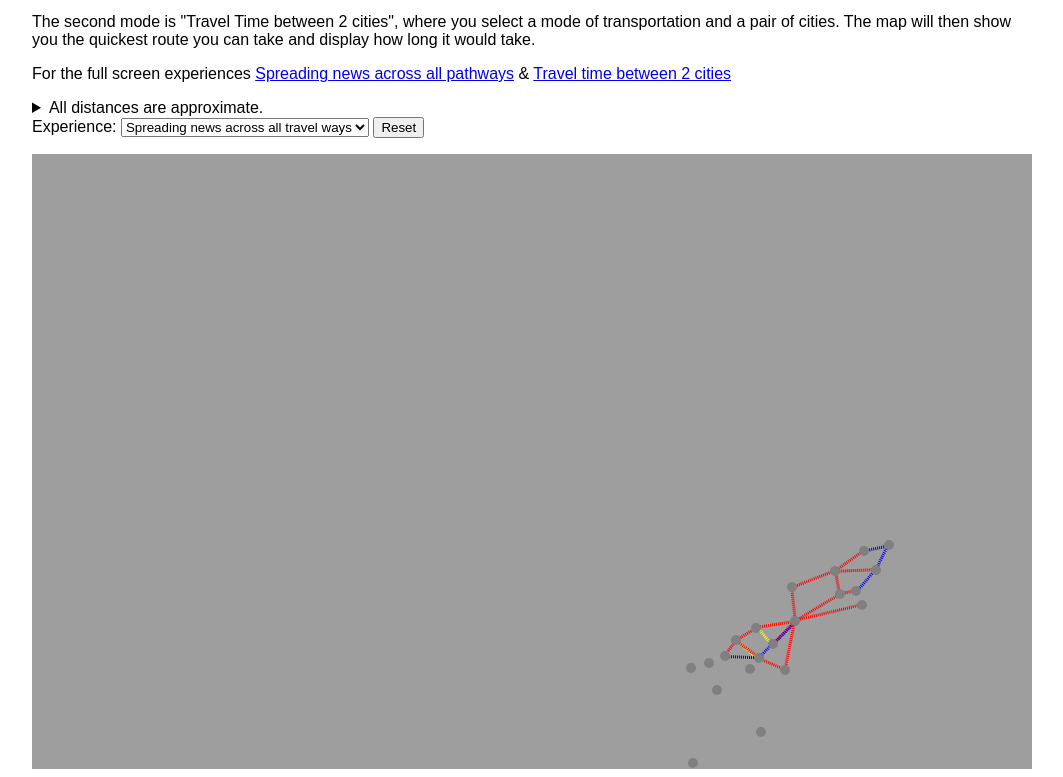
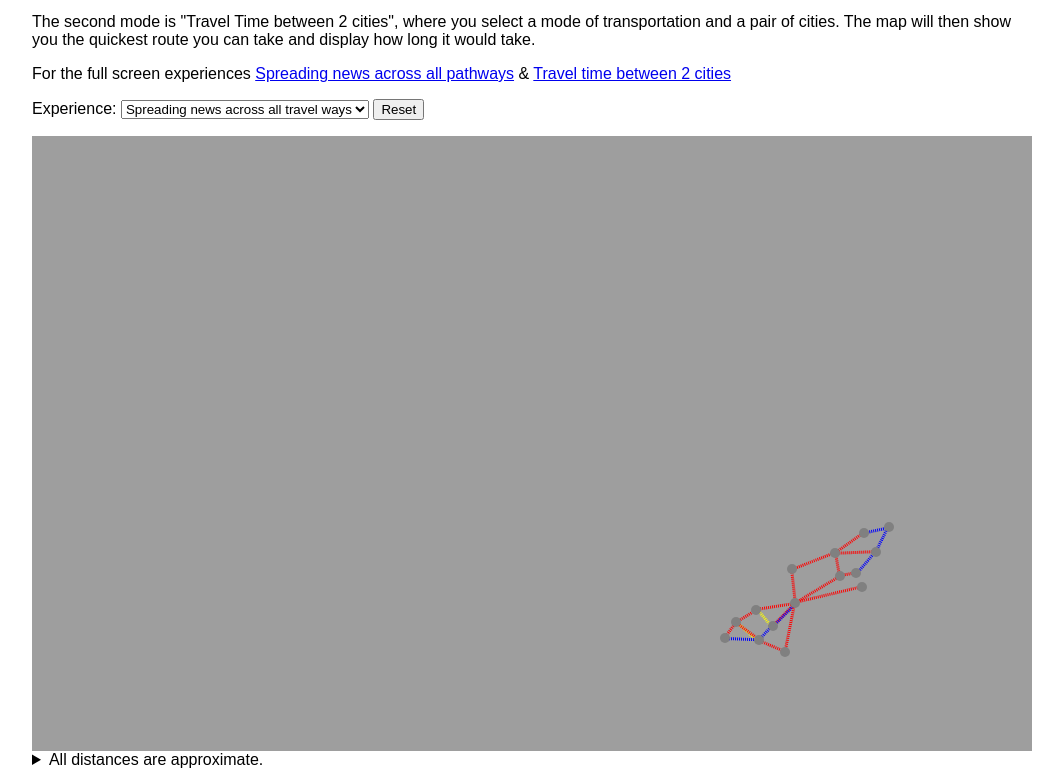
Before and after one commit to blackpan2/SpreadOfNews, a plain HTML site: page index.html in a window 1280 px wide. Shown: the part 349-1126 px from the top of the page, without its empty margins (108-1171 px from the left). Drawn offline with nearby package versions, Linux system fonts and the light colour scheme.

Commit message:
Remove unconnected cities so they are not distracting Fix spacing so that line length is more consistent Move the details tag to below the map since when it was unfolded it was causing mouse actions to be misaligned

```diff
--- a/index.html
+++ b/index.html
@@ -21,19 +21,20 @@
     <p>
         Before the rise of Internet and technologies like the telephone, information would spread very differently than
         when compared to today. Currently we have almost instantaneous access to information about events going on
-        across
-        the world. This information comes in such a large stream as well that people are able to discover incredible
-        insights from it, such as the <a href="http://news.northeastern.edu/2017/05/05/researchers-use-twitter-to-track-the-flu-in-real-time/">Northeastern University researchers</a>
-        using Twitter to predict the spread of flu season.<br>
+        across the world. This information comes in such a large stream as well that people are able to discover
+        incredible insights from it, such as the <a
+            href="http://news.northeastern.edu/2017/05/05/researchers-use-twitter-to-track-the-flu-in-real-time/">Northeastern
+        University researchers</a> using Twitter to predict the spread of flu season.<br>
     </p>
     <p>
         In 1835 however, news would spread very differently. Going out across all available travel ways through
         newspapers and couriers. The starkest difference between then and now is the time it would take to receive the
-        information. One example of this would be the <a href="https://www.ncpedia.org/shenandoah-css">CSS Shenandoah</a> a ship that
-        operated as apart of the Confederate States Navy, during the American Civil War. The Shenandoah actually
-        fought until six months after the American Civil War ended, because they were executing on news that was outdated.
-        The Shenandoah actually learned of the Confederacy's surrender off of the coast of California after which disposed
-        of their cannons and repainted their ship. Sailing to Liverpool, England in hope of being treated fairly.
+        information. One example of this would be the <a href="https://www.ncpedia.org/shenandoah-css">CSS
+        Shenandoah</a> a ship that operated as apart of the Confederate States Navy, during the American Civil War. The
+        Shenandoah actually fought until six months after the American Civil War ended, because they were executing on
+        news that was outdated. The Shenandoah actually learned of the Confederacy's surrender off of the coast of
+        California after which disposed of their cannons and repainted their ship. Sailing to Liverpool, England in hope
+        of being treated fairly.
     </p>
     <p>
         The map below features two different modes. First is a simulation of how news would spread from one
@@ -41,20 +42,13 @@
         click of the cities to watch how news would spread from one place to all its neighboring cities.
     </p>
     <p>
-        The second mode is "Travel Time between 2 cities", where you select a mode of transportation and a pair of cities.
-        The map will then show you the quickest route you can take and display how long it would take.
+        The second mode is "Travel Time between 2 cities", where you select a mode of transportation and a pair of
+        cities. The map will then show you the quickest route you can take and display how long it would take.
     </p>
     <p>
         For the full screen experiences <a href="spread.html">Spreading news across all pathways</a> & <a
             href="distance.html">Travel time between 2 cities</a>
     </p>
-    <details>
-        <p>
-            <summary>All distances are approximate.</summary>
-            Distances were taken using the <a href="https://www.loc.gov/item/98688302/">map</a> and the <a
-                href="https://www.mapdiva.com/ortelius/">Ortelius 2 demo</a>.
-        </p>
-    </details>
     <div id="error-div">
         <span id="error-message"></span>
         <button id="close-error-button"><i class="fas fa-times-circle"></i></button>
@@ -69,7 +63,7 @@
         <button id="reset-button">Reset</button>
         <label class="travel_method_wrapper hidden">Travel Method:
             <select id="travel_method" name="travel_method">
-                <option value="">Select One …</option>
+                <option value="" disabled>Select One …</option>
                 <option value="road">Roads</option>
                 <option value="canal">Roads & Canals</option>
                 <option value="railroad">Roads, Canal, & Railroads</option>
@@ -79,6 +73,13 @@
     <div id="cy-map-wrapper">
         <div id="cy"></div>
     </div>
+    <details>
+        <p>
+            <summary>All distances are approximate.</summary>
+            Distances were taken using the <a href="https://www.loc.gov/item/98688302/">map</a> and the <a
+                href="https://www.mapdiva.com/ortelius/">Ortelius 2 demo</a>.
+        </p>
+    </details>
 </div>
 <script src="js/cytoscape.js"></script>
 <script src="js/cytoscape-canvas.js"></script>
--- a/js/elements.json
+++ b/js/elements.json
@@ -50,18 +50,6 @@
     },
     {
       "data": {
-        "id": "VA_R",
-        "name": "Richmond",
-        "state": "VA"
-      },
-      "classes": "city",
-      "position": {
-        "x": 661,
-        "y": 609
-      }
-    },
-    {
-      "data": {
         "id": "CT_H",
         "name": "Hartford",
         "state": "CT"
@@ -106,18 +94,6 @@
       "position": {
         "x": 808,
         "y": 440
-      }
-    },
-    {
-      "data": {
-        "id": "MD_B",
-        "name": "Baltimore",
-        "state": "MD"
-      },
-      "classes": "city",
-      "position": {
-        "x": 685,
-        "y": 536
       }
     },
     {
@@ -170,42 +146,6 @@
     },
     {
       "data": {
-        "id": "PA_W",
-        "name": "Wilmington",
-        "state": "PA"
-      },
-      "classes": "city",
-      "position": {
-        "x": 718,
-        "y": 515
-      }
-    },
-    {
-      "data": {
-        "id": "MD_SH",
-        "name": "Snow Hill",
-        "state": "MD"
-      },
-      "classes": "city",
-      "position": {
-        "x": 729,
-        "y": 578
-      }
-    },
-    {
-      "data": {
-        "id": "PA_G",
-        "name": "Gettysburg",
-        "state": "PA"
-      },
-      "classes": "city",
-      "position": {
-        "x": 659,
-        "y": 514
-      }
-    },
-    {
-      "data": {
         "id": "PA_L",
         "name": "Lancaster",
         "state": "PA"
@@ -238,18 +178,6 @@
       "position": {
         "x": 704,
         "y": 486
-      }
-    },
-    {
-      "data": {
-        "id": "PA_Y",
-        "name": "York",
-        "state": "PA"
-      },
-      "classes": "city",
-      "position": {
-        "x": 677,
-        "y": 509
       }
     }
   ],
--- a/js/index.js
+++ b/js/index.js
@@ -196,11 +196,13 @@ drawReport = function () {
                 backgroundCtx.font = "small-caps 700 30px system-ui";
                 backgroundCtx.fillStyle = "black";
                 backgroundCtx.textBaseline = "middle";
-                backgroundCtx.fillText("Origin: " + travelTime.originNode.data('name') + ", " + travelTime.originNode.data('state'), 20, 50, 380);
+                backgroundCtx.fillText("Origin: " + travelTime.originNode.data('name') + ", " +
+                    travelTime.originNode.data('state'), 20, 50, 380);
                 if (travelTime.travelMethod) {
                     backgroundCtx.fillText("Travel Method: " + travelTime.travelMethod, 20, 100, 380);
                     if (travelTime.destinationNode) {
-                        backgroundCtx.fillText("Destination: " + travelTime.destinationNode.data('name') + ", " + travelTime.destinationNode.data('state'), 20, 150, 380);
+                        backgroundCtx.fillText("Destination: " + travelTime.destinationNode.data('name') + ", " +
+                            travelTime.destinationNode.data('state'), 20, 150, 380);
                         backgroundCtx.fillText("Distance: " + travelTime.distance + "mi.", 20, 200, 380);
                         backgroundCtx.fillText("Travel Time: " + travelTime.time + "hr.", 20, 250, 380);
                     }
@@ -217,7 +219,8 @@ drawReport = function () {
                 backgroundCtx.font = "small-caps 700 30px system-ui";
                 backgroundCtx.textBaseline = "middle";
                 backgroundCtx.fillStyle = "black";
-                backgroundCtx.fillText("Origin: " + spreadInfo.originNode.data('name') + ", " + spreadInfo.originNode.data('state'), 20, 50, 380);
+                backgroundCtx.fillText("Origin: " + spreadInfo.originNode.data('name') + ", " +
+                    spreadInfo.originNode.data('state'), 20, 50, 380);
             }
             break;
     }
@@ -297,12 +300,12 @@ let highlightTimeoutSet = new Set();
 highlightEle = function (cyElement, delay, className) {
     let timer = setTimeout(function () {
         this.addClass(className);
-        // this.addClass('DarkRed');
     }.bind(cyElement), delay);
 
     function stop() {
         clearTimeout(timer);
     }
+
     highlightTimeoutSet.add(stop);
 };
 
@@ -426,7 +429,8 @@ changeTravelHandler = function () {
         draw();
         travelTime.travelMethod = getTravelMethodChecked();
     }
-    if (travelTime.originNode !== null && travelTime.destinationNode !== null || travelTime.originNode === null && travelTime.destinationNode === null) {
+    else if (travelTime.originNode !== null && travelTime.destinationNode !== null ||
+        travelTime.originNode === null && travelTime.destinationNode === null) {
         travelTime.distance = 0;
         travelTime.time = 0;
         clearHighlighted();
@@ -444,8 +448,8 @@ changeUsageHandler = function () {
 
 onReset = function () {
     spreadInfo.originNode = null;
+    spreadInfo.cityArray = null;
     spreadInfo.pathData = null;
-    spreadInfo.cityArray = null;
 
     travelTime.originNode = null;
     travelTime.destinationNode = null;
@@ -474,3 +478,77 @@ document.addEventListener('DOMContentLoaded', function () {
     document.querySelector('select[name="travel_method"]').onchange = changeTravelHandler;
     document.querySelector('select[name="usage_method"]').onchange = changeUsageHandler;
 }, false);
+
+// Future Elements:
+// {
+//     "data": {
+//         "id": "PA_Y",
+//         "name": "York",
+//         "state": "PA"
+//     },
+//     "classes": "city",
+//     "position": {
+//         "x": 677,
+//         "y": 509
+//     }
+// },
+// {
+//     "data": {
+//         "id": "PA_G",
+//         "name": "Gettysburg",
+//         "state": "PA"
+//     },
+//     "classes": "city",
+//     "position": {
+//         "x": 659,
+//         "y": 514
+//     }
+// },
+// {
+//     "data": {
+//     "id": "PA_W",
+//         "name": "Wilmington",
+//         "state": "PA"
+//     },
+//     "classes": "city",
+//     "position": {
+//         "x": 718,
+//         "y": 515
+//     }
+// },
+// {
+//     "data": {
+//         "id": "MD_B",
+//         "name": "Baltimore",
+//         "state": "MD"
+//     },
+//     "classes": "city",
+//     "position": {
+//         "x": 685,
+//         "y": 536
+//     }
+// },
+// {
+//     "data": {
+//         "id": "MD_SH",
+//         "name": "Snow Hill",
+//         "state": "MD"
+//     },
+//     "classes": "city",
+//     "position": {
+//         "x": 729,
+//         "y": 578
+//     }
+// },
+// {
+//     "data": {
+//     "id": "VA_R",
+//         "name": "Richmond",
+//         "state": "VA"
+//     },
+//     "classes": "city",
+//     "position": {
+//         "x": 661,
+//         "y": 609
+//     }
+// },
```
